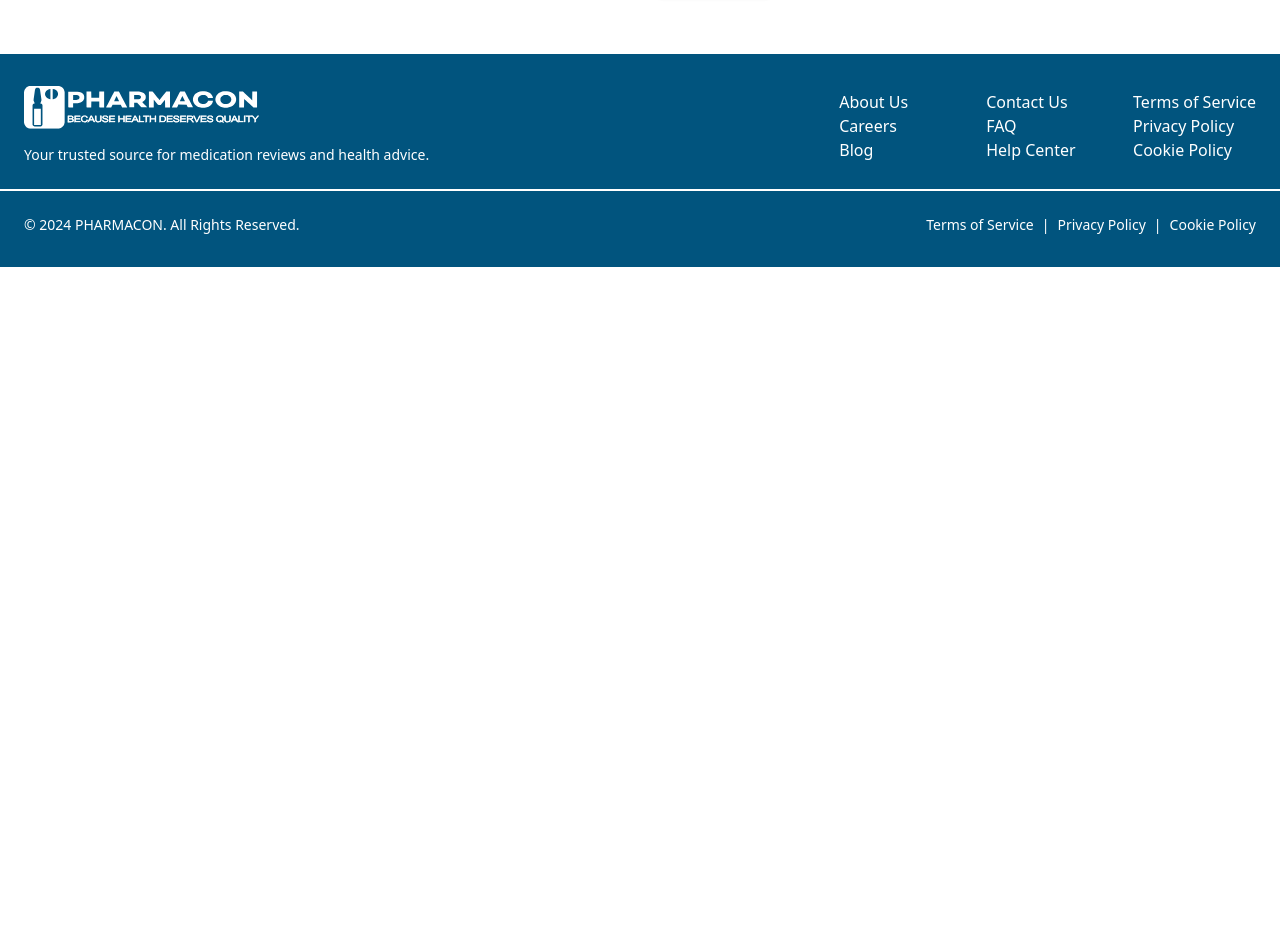
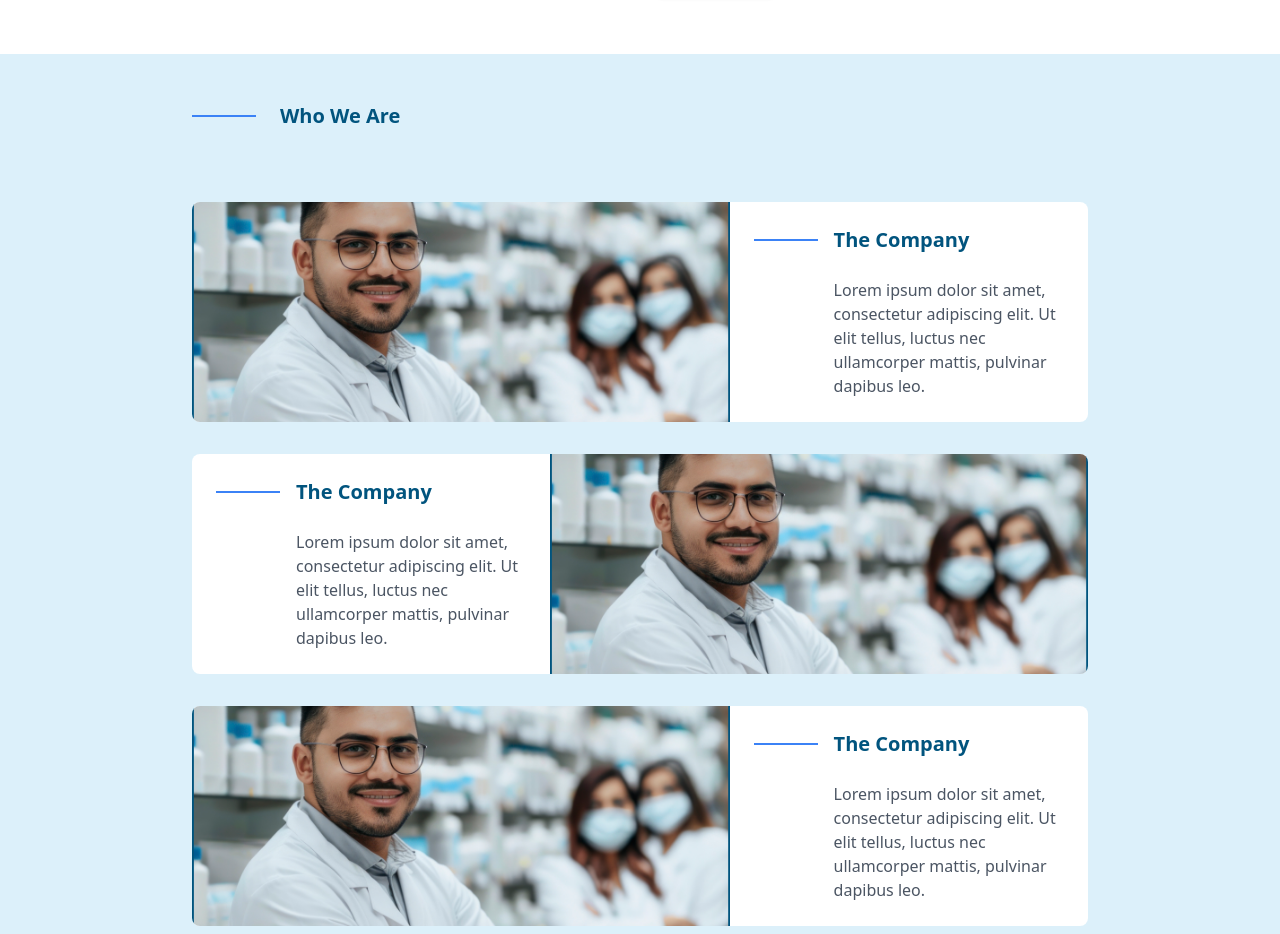
Before and after one commit to ahmedsameh74/pharmacon, a Next.js app: page /en/about in a window 1280 px wide. Shown: the part 998-1932 px from the top of the page. Before the commit the page ends 1265 px from the top, so only its background shows below. Built offline with nearby package versions, Linux system fonts and the light colour scheme.

Commit message:
finalized about page

```diff
--- a/locales/ar.json
+++ b/locales/ar.json
@@ -7,5 +7,6 @@
   "about": "عنا",
   "contact": "اتصل بنا",
   "ourService": "خدماتنا",
-  "serviceOffer": "الخدمات التي نقدمها"
+  "serviceOffer": "الخدمات التي نقدمها",
+  "ourProducts": "منتجاتنا"
 }
--- a/locales/en.json
+++ b/locales/en.json
@@ -7,5 +7,6 @@
   "about": "About",
   "contact": "Contact",
   "ourService": "Our Service",
-  "serviceOffer": "Service We're Offering"
+  "serviceOffer": "Service We're Offering",
+  "ourProducts": "Our Products"
 }
--- a/src/app/[locale]/about/page.tsx
+++ b/src/app/[locale]/about/page.tsx
@@ -3,6 +3,8 @@ import { Metadata } from 'next';
 import AboutHead from '@/components/custom/about/AboutHead';
 import StatsBanner from '@/components/custom/home/StatsBanner';
 import OurService from '@/components/custom/about/OurService';
+import WhoWeAre from '@/components/custom/about/WhoWeAre';
+import ContactSection from '@/components/custom/home/ContactSection';
 
 export const metadata: Metadata = {
   title: 'About Pharmacon',
@@ -53,6 +55,8 @@ export default function About() {
       <AboutHead image={'../../assets/aboutUsSection.png'} />
       <StatsBanner />
       <OurService />
+      <WhoWeAre />
+      <ContactSection />
     </>
   );
 }
--- a/src/components/custom/about/OurService.tsx
+++ b/src/components/custom/about/OurService.tsx
@@ -47,7 +47,7 @@ export default function OurService() {
           variant="default"
           className="text-white bg-[#01547E] hover:bg-[#088bcd]"
         >
-          {t('contactNow')}
+          {t('ourProducts')}
         </Button>
       </div>
     </section>
--- /dev/null
+++ b/src/components/custom/about/WhoWeAre.tsx
@@ -0,0 +1,110 @@
+import Image from 'next/image';
+
+export default function WhoWeAre() {
+  return (
+    <div className="w-full bg-[#DCF0FA] py-12 flex flex-col justify-center items-center space-y-6 md:space-y-12">
+      {/* Section Title */}
+      <div className="flex flex-col items-start text-start max-w-4xl w-full">
+        <div className="flex items-center mb-4 md:mb-6">
+          <div className="w-16 h-[2px] bg-blue-500 mr-6"></div>
+          <h1 className="text-lg md:text-xl font-bold text-[#01547E]">
+            Who We Are
+          </h1>
+        </div>
+      </div>
+
+      {/* Cards Container */}
+      <div className="flex flex-col justify-center items-center mt-8 gap-8">
+        {/* First Card */}
+        <div className="max-w-4xl mx-auto bg-white rounded-lg overflow-hidden h-auto">
+          <div className="grid grid-cols-1 md:grid-cols-[60%,40%] h-full">
+            {/* Image Half (60%) */}
+            <div className="relative w-full h-64 md:h-auto">
+              <Image
+                src="/assets/dr.png"
+                alt="Card Image"
+                layout="fill"
+                objectFit="cover"
+                className="absolute inset-0 w-full h-full"
+              />
+            </div>
+
+            {/* Text Half (40%) */}
+            <div className="p-6 flex flex-col justify-center">
+              <div className="flex items-center mb-4 md:mb-6">
+                <div className="w-16 h-[2px] bg-blue-500 mr-4"></div>
+                <h1 className="text-lg md:text-xl font-bold text-[#01547E]">
+                  The Company
+                </h1>
+              </div>
+              <p className="text-gray-600 ml-20">
+                Lorem ipsum dolor sit amet, consectetur adipiscing elit. Ut elit
+                tellus, luctus nec ullamcorper mattis, pulvinar dapibus leo.
+              </p>
+            </div>
+          </div>
+        </div>
+
+        {/* Second Card */}
+        <div className="max-w-4xl mx-auto bg-white rounded-lg overflow-hidden h-auto">
+          <div className="grid grid-cols-1 md:grid-cols-[40%,60%] h-full">
+            {/* Text Half (40%) */}
+            <div className="p-6 flex flex-col justify-center">
+              <div className="flex items-center mb-4 md:mb-6">
+                <div className="w-16 h-[2px] bg-blue-500 mr-4"></div>
+                <h1 className="text-lg md:text-xl font-bold text-[#01547E]">
+                  The Company
+                </h1>
+              </div>
+              <p className="text-gray-600 ml-20 text-start">
+                Lorem ipsum dolor sit amet, consectetur adipiscing elit. Ut elit
+                tellus, luctus nec ullamcorper mattis, pulvinar dapibus leo.
+              </p>
+            </div>
+
+            {/* Image Half (60%) */}
+            <div className="relative w-full h-64 md:h-auto">
+              <Image
+                src="/assets/dr.png"
+                alt="Card Image"
+                layout="fill"
+                objectFit="cover"
+                className="absolute inset-0 w-full h-full"
+              />
+            </div>
+          </div>
+        </div>
+
+        {/* Third Card */}
+        <div className="max-w-4xl mx-auto bg-white rounded-lg overflow-hidden h-auto">
+          <div className="grid grid-cols-1 md:grid-cols-[60%,40%] h-full">
+            {/* Image Half (60%) */}
+            <div className="relative w-full h-64 md:h-auto">
+              <Image
+                src="/assets/dr.png"
+                alt="Card Image"
+                layout="fill"
+                objectFit="cover"
+                className="absolute inset-0 w-full h-full"
+              />
+            </div>
+
+            {/* Text Half (40%) */}
+            <div className="p-6 flex flex-col justify-center">
+              <div className="flex items-center mb-4 md:mb-6">
+                <div className="w-16 h-[2px] bg-blue-500 mr-4"></div>
+                <h1 className="text-lg md:text-xl font-bold text-[#01547E]">
+                  The Company
+                </h1>
+              </div>
+              <p className="text-gray-600 ml-20">
+                Lorem ipsum dolor sit amet, consectetur adipiscing elit. Ut elit
+                tellus, luctus nec ullamcorper mattis, pulvinar dapibus leo.
+              </p>
+            </div>
+          </div>
+        </div>
+      </div>
+    </div>
+  );
+}
--- a/src/components/custom/home/ContactSection.tsx
+++ b/src/components/custom/home/ContactSection.tsx
@@ -2,7 +2,7 @@ export default function ContactSection() {
   return (
     <div className="max-w-4xl mx-auto my-8 p-6 bg-[#01547E] flex flex-col justify-center items-center">
       {/* Title */}
-      <h1 className="text-xl sm:text-2xl lg:text-3xl text-center font-bold text-white my-4 px-4 md:px-0">
+      <h1 className="text-xl sm:text-2xl lg:text-3xl text-center font-bold text-white my-4 px-4 md:px-0 max-w-lg">
         Get Your Free Medication Review. Let&apos;s Connect With Us!
       </h1>
 
```
